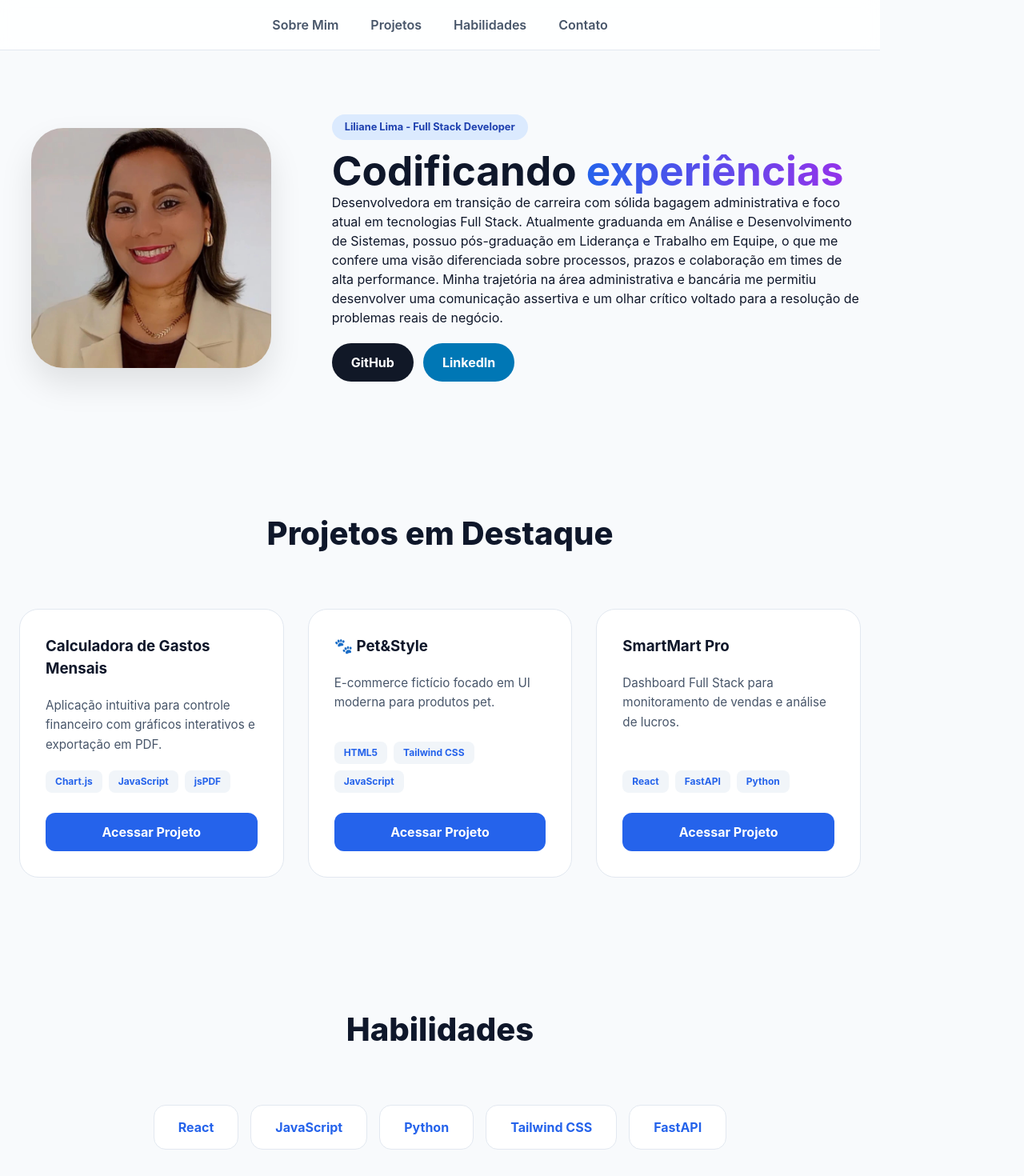
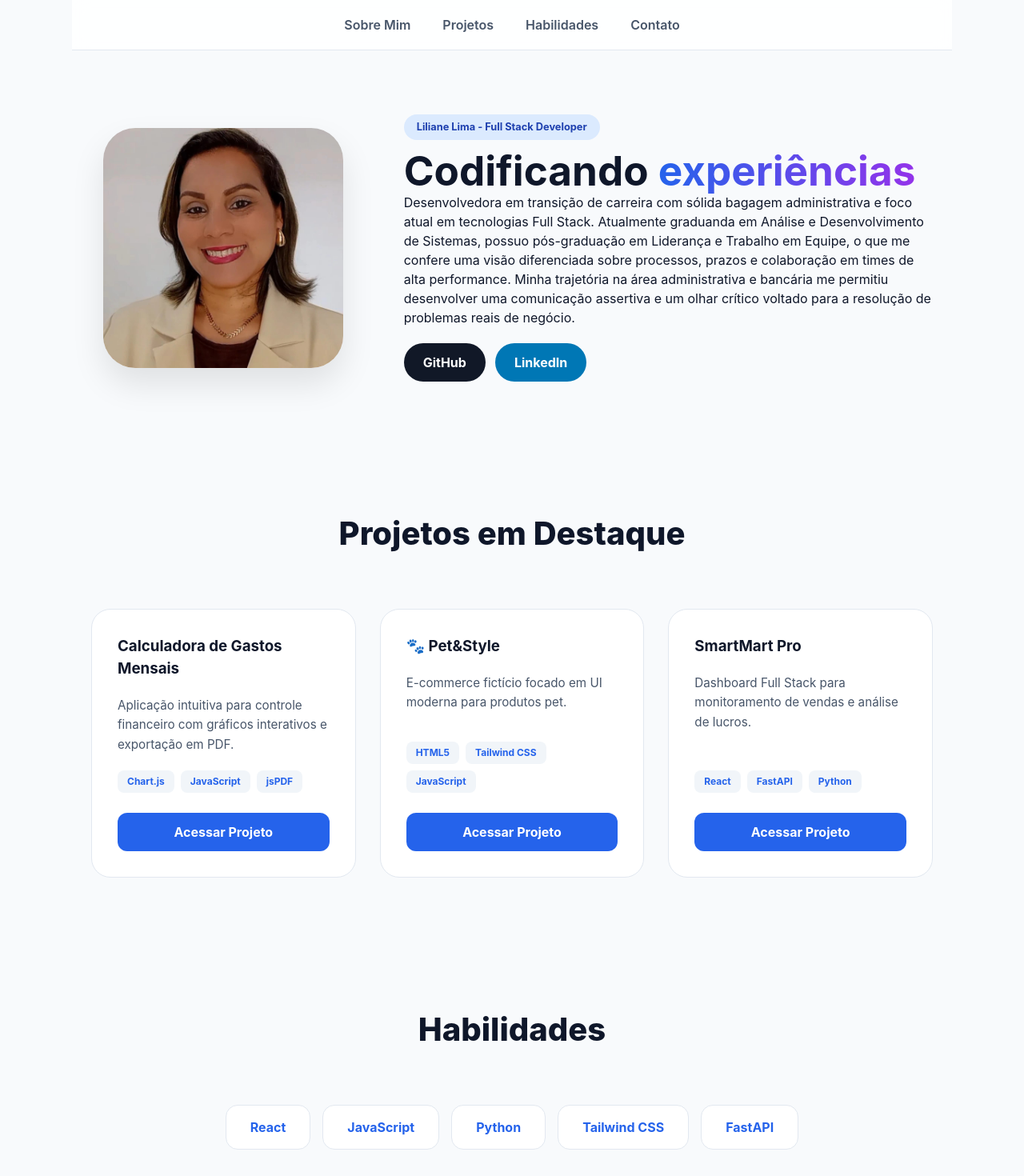
Before and after one commit to Li-code1/meu-portfolio, a React (Vite) app: page / in a window 1280 px wide. Shown: the top 1470 px of the page at 80% size. Built offline with nearby package versions, Linux system fonts and the light colour scheme.

Commit message:
"layout centralizado para telas ultra-wide"

```diff
--- a/src/App.css
+++ b/src/App.css
@@ -6,7 +6,7 @@
   --white: #ffffff;
 }
 
-/* RESET GLOBAL DE CURSOR */
+/* 1. RESET TOTAL E FORÇA LARGURA */
 * {
   box-sizing: border-box;
   margin: 0;
@@ -14,27 +14,32 @@
   -webkit-tap-highlight-color: transparent;
 }
 
-/* Força a mãozinha em TUDO que for clicável */
-a,
-button,
-input[type="submit"],
-.btn-social,
-.card-button,
-[role="button"] {
-  cursor: pointer !important;
+html, body {
+  width: 100%;
+  margin: 0;
+  padding: 0;
+  background: var(--bg);
+  overflow-x: hidden; /* Evita rolagem lateral */
 }
 
 body {
   font-family: 'Inter', sans-serif;
-  background: var(--bg);
   color: var(--dark);
   scroll-behavior: smooth;
-  /* Garante que o fundo preencha a tela toda, mas o conteúdo não escape */
-  width: 100%;
-  overflow-x: hidden;
+  display: flex;
+  flex-direction: column;
+  align-items: center; /* FORÇA TUDO PARA O CENTRO */
 }
 
-/* NAVBAR - AJUSTADA PARA CENTRALIZAR */
+/* 2. CONTAINER PRINCIPAL (APP) */
+.app-container {
+  width: 100%;
+  display: flex;
+  flex-direction: column;
+  align-items: center; /* GARANTE QUE O CONTEÚDO FIQUE NO CENTRO EM QUALQUER TELA */
+}
+
+/* 3. NAVBAR TOTALMENTE CENTRALIZADA */
 .navbar {
   position: sticky;
   top: 0;
@@ -42,12 +47,14 @@ body {
   backdrop-filter: blur(10px);
   z-index: 1000;
   border-bottom: 1px solid #e2e8f0;
-  width: 100%;
+  width: 100%; /* Ocupa a tela toda */
+  display: flex;
+  justify-content: center; /* Centraliza o conteúdo interno */
 }
 
 .nav-content {
+  width: 100%;
   max-width: 1100px;
-  margin: 0 auto; /* CENTRALIZA A BARRA DE NAVEGAÇÃO NO MONITOR */
   padding: 1.2rem;
   display: flex;
   justify-content: center;
@@ -58,17 +65,14 @@ body {
   text-decoration: none;
   color: #475569;
   font-weight: 600;
-  transition: color 0.3s;
+  cursor: pointer !important;
 }
 
-.nav-content a:hover {
-  color: var(--primary);
-}
-
-/* LAYOUT CENTRALIZADO */
+/* 4. CONTEÚDO PRINCIPAL */
 .main-content {
+  width: 100%;
   max-width: 1100px;
-  margin: 0 auto; /* CENTRALIZA TODO O CONTEÚDO NO MONITOR */
+  margin: 0 auto; /* O segredo para monitores grandes */
   padding: 0 1.5rem;
 }
 
@@ -84,7 +88,7 @@ section {
   font-weight: 800;
 }
 
-/* HERO */
+/* 5. HERO (SOBRE MIM) */
 .hero-grid {
   display: grid;
   grid-template-columns: 1fr 2fr;
@@ -118,12 +122,11 @@ section {
   display: inline-block;
 }
 
-/* SOCIAL BUTTONS */
-.social-group {
-  display: flex;
-  gap: 12px;
-  margin-top: 20px;
-  flex-wrap: wrap;
+/* 6. BOTÕES E CURSOR */
+.social-group { display: flex; gap: 12px; margin-top: 20px; flex-wrap: wrap; }
+
+.btn-social, .card-button, button {
+  cursor: pointer !important;
 }
 
 .btn-social {
@@ -136,9 +139,8 @@ section {
 
 .github { background: #111827; color: white; }
 .linkedin { background: #0077b5; color: white; }
-.email { border: 1px solid #cbd5e1; color: var(--dark); background: white; }
 
-/* PROJECTS GRID */
+/* 7. GRID DE PROJETOS */
 .projects-grid {
   display: grid;
   grid-template-columns: repeat(auto-fit, minmax(300px, 1fr));
@@ -155,20 +157,8 @@ section {
   transition: 0.4s;
 }
 
-.description-text {
-  color: #475569;
-  font-size: 0.95rem;
-  line-height: 1.6;
-  margin: 20px 0;
-  flex-grow: 1;
-}
-
-.tech-tags {
-  display: flex;
-  flex-wrap: wrap;
-  gap: 8px;
-  margin-bottom: 25px;
-}
+.description-text { color: #475569; font-size: 0.95rem; line-height: 1.6; margin: 20px 0; flex-grow: 1; }
+.tech-tags { display: flex; flex-wrap: wrap; gap: 8px; margin-bottom: 25px; }
 
 .tech-tags span {
   background: #f1f5f9;
@@ -187,10 +177,9 @@ section {
   border-radius: 12px;
   font-weight: 700;
   width: 100%;
-  transition: background 0.2s;
 }
 
-/* SKILLS */
+/* 8. SKILLS */
 .skills-container {
   display: flex;
   flex-wrap: wrap;
@@ -207,7 +196,7 @@ section {
   color: var(--primary);
 }
 
-/* CONTACT FORM */
+/* 9. CONTATO */
 .contact-wrapper {
   display: flex;
   justify-content: center;
@@ -227,7 +216,6 @@ section {
   border-radius: 12px;
   border: 1px solid #cbd5e1;
   font-size: 1rem;
-  outline: none;
 }
 
 .contact-form button {
@@ -237,29 +225,17 @@ section {
   border: none;
   border-radius: 12px;
   font-weight: 800;
-  transition: opacity 0.3s;
 }
 
-.contact-form button:hover {
-  opacity: 0.9;
-}
-
-/* RESPONSIVE */
+/* 10. RESPONSIVIDADE */
 @media (max-width: 768px) {
   .hero-grid { grid-template-columns: 1fr; text-align: center; }
   .profile-img { margin: 0 auto; width: 220px; }
   .social-group { justify-content: center; }
   .nav-content { gap: 1rem; font-size: 0.85rem; }
-  /* No mobile, removemos a elevação do card */
-  .card:hover { transform: none; }
 }
 
-/* Hover apenas para quem tem mouse (Desktop) */
 @media (hover: hover) {
-  .card:hover {
-    transform: translateY(-8px);
-    border-color: var(--primary);
-    box-shadow: 0 10px 30px rgba(0,0,0,0.05);
-  }
+  .card:hover { transform: translateY(-8px); border-color: var(--primary); }
   .btn-social:hover, .card-button:hover { filter: brightness(1.2); }
 }
```
